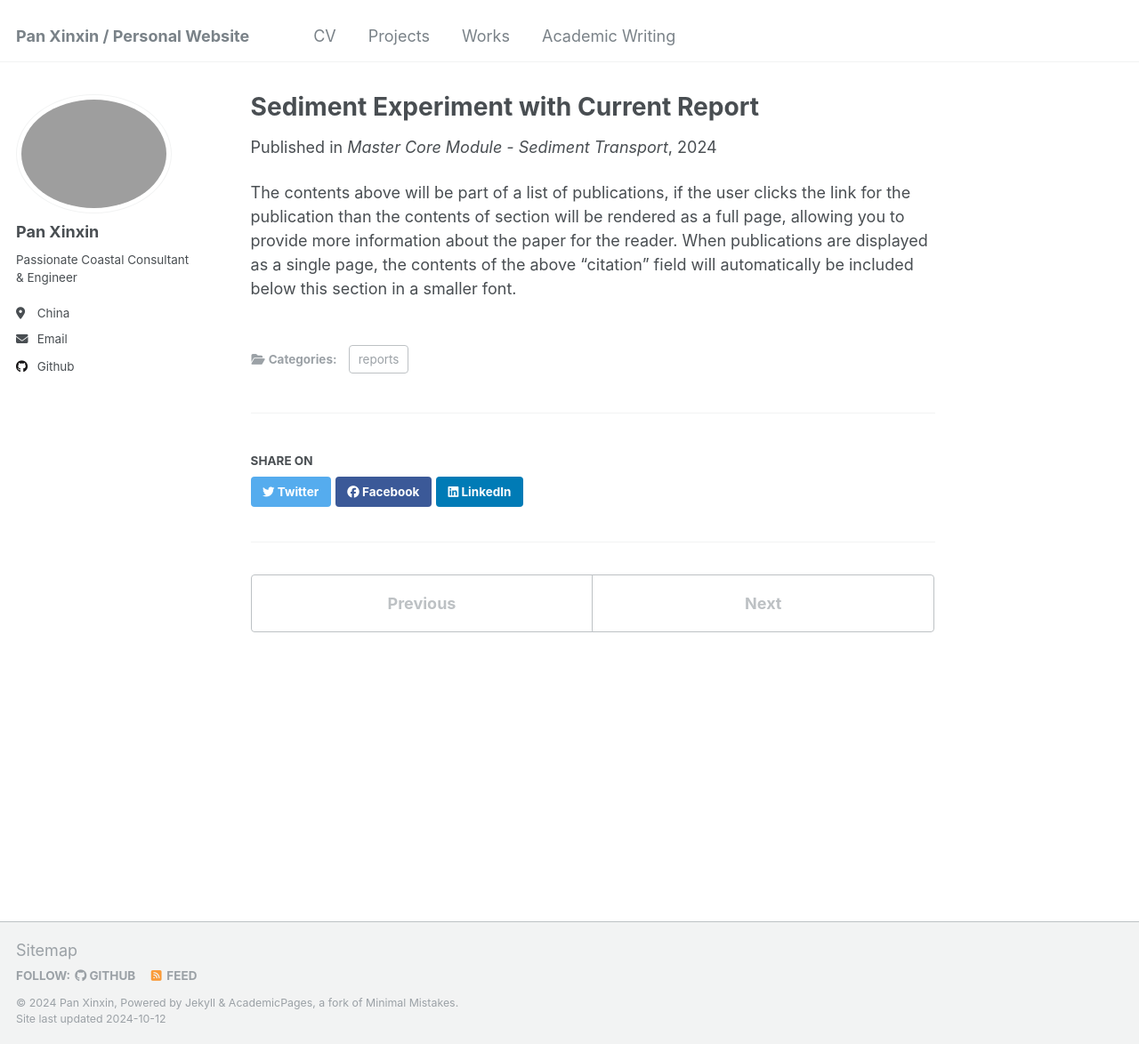
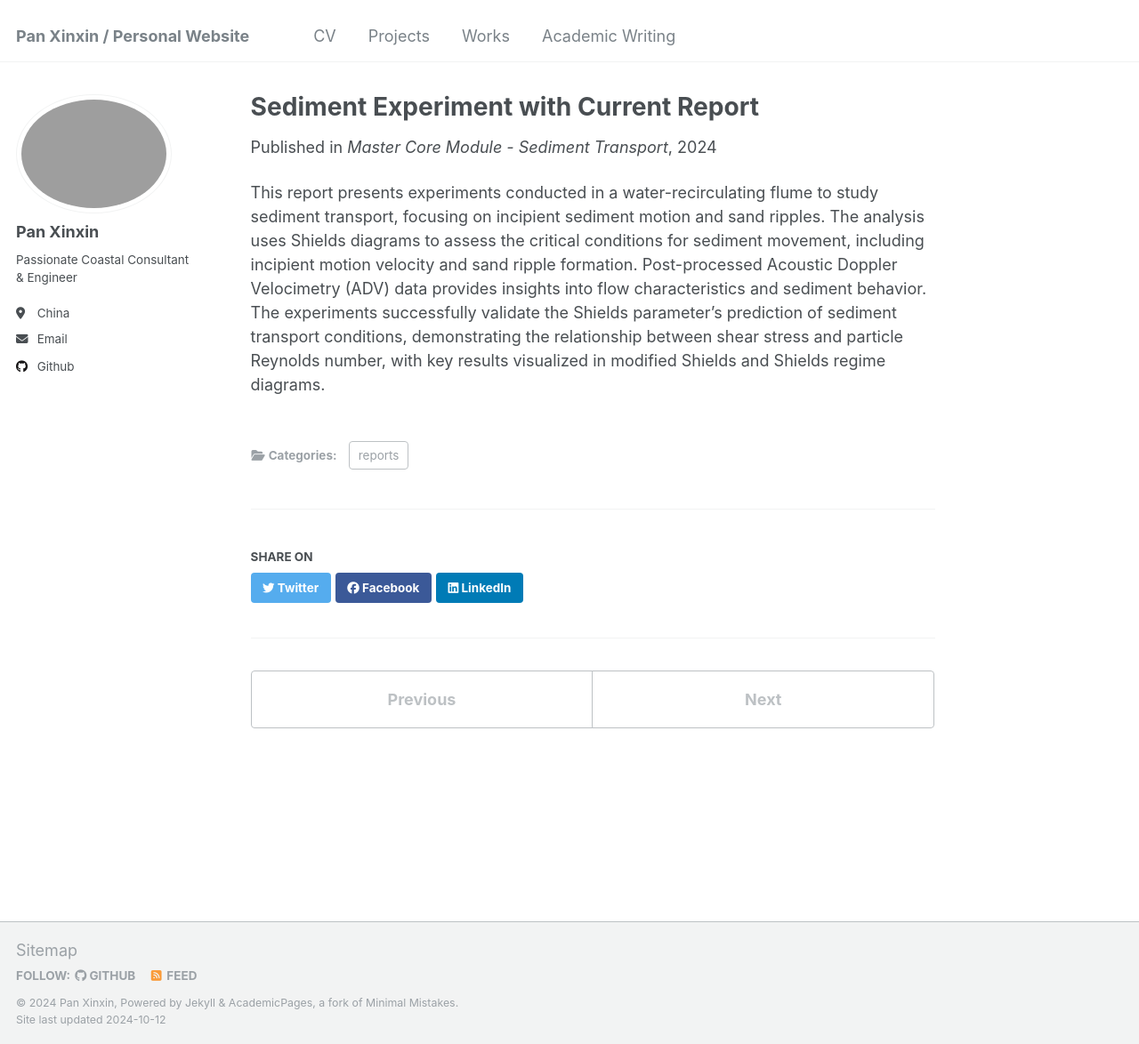
Before and after one commit to kingdaxing/kingdaxing.github.io, a Jekyll site: the page built from _publications/2015-10-01-paper-title-number-3.md, in a window 1280 px wide and 1174 px high. Shown: the whole window at 89% size. Built offline with Jekyll 4.4.1, drawn with Linux system fonts in a browser that asks for light colours.

Commit message:
Update 2015-10-01-paper-title-number-3.md

```diff
--- a/_publications/2015-10-01-paper-title-number-3.md
+++ b/_publications/2015-10-01-paper-title-number-3.md
@@ -3,10 +3,10 @@ title: "Sediment Experiment with Current Report"
 collection: publications
 category: reports
 permalink: /publication/2015-10-01-paper-title-number-3
-excerpt: 'This paper is about the number 3. The number 4 is left for future work.'
+excerpt: 'This report studies sediment transport parameters and ripple formation through flume experiments using Shields region diagrams.'
 date: 2024-05-01
 venue: 'Master Core Module - Sediment Transport'
-paperurl: 'http://academicpages.github.io/files/paper3.pdf'
+paperurl: 'http://kingdaxing.github.io/files/NO3.pdf'
 ---
 
-The contents above will be part of a list of publications, if the user clicks the link for the publication than the contents of section will be rendered as a full page, allowing you to provide more information about the paper for the reader. When publications are displayed as a single page, the contents of the above "citation" field will automatically be included below this section in a smaller font.
+This report presents experiments conducted in a water-recirculating flume to study sediment transport, focusing on incipient sediment motion and sand ripples. The analysis uses Shields diagrams to assess the critical conditions for sediment movement, including incipient motion velocity and sand ripple formation. Post-processed Acoustic Doppler Velocimetry (ADV) data provides insights into flow characteristics and sediment behavior. The experiments successfully validate the Shields parameter's prediction of sediment transport conditions, demonstrating the relationship between shear stress and particle Reynolds number, with key results visualized in modified Shields and Shields regime diagrams.
```
